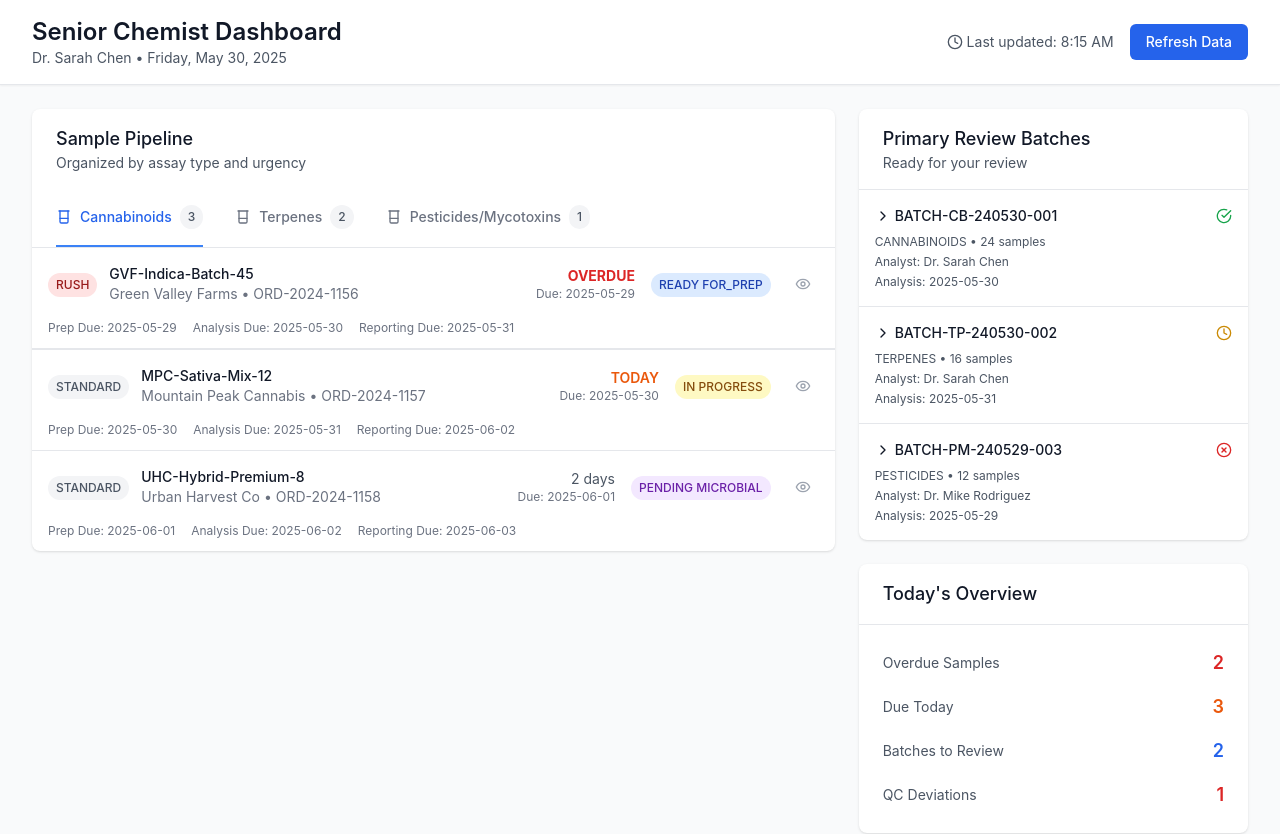
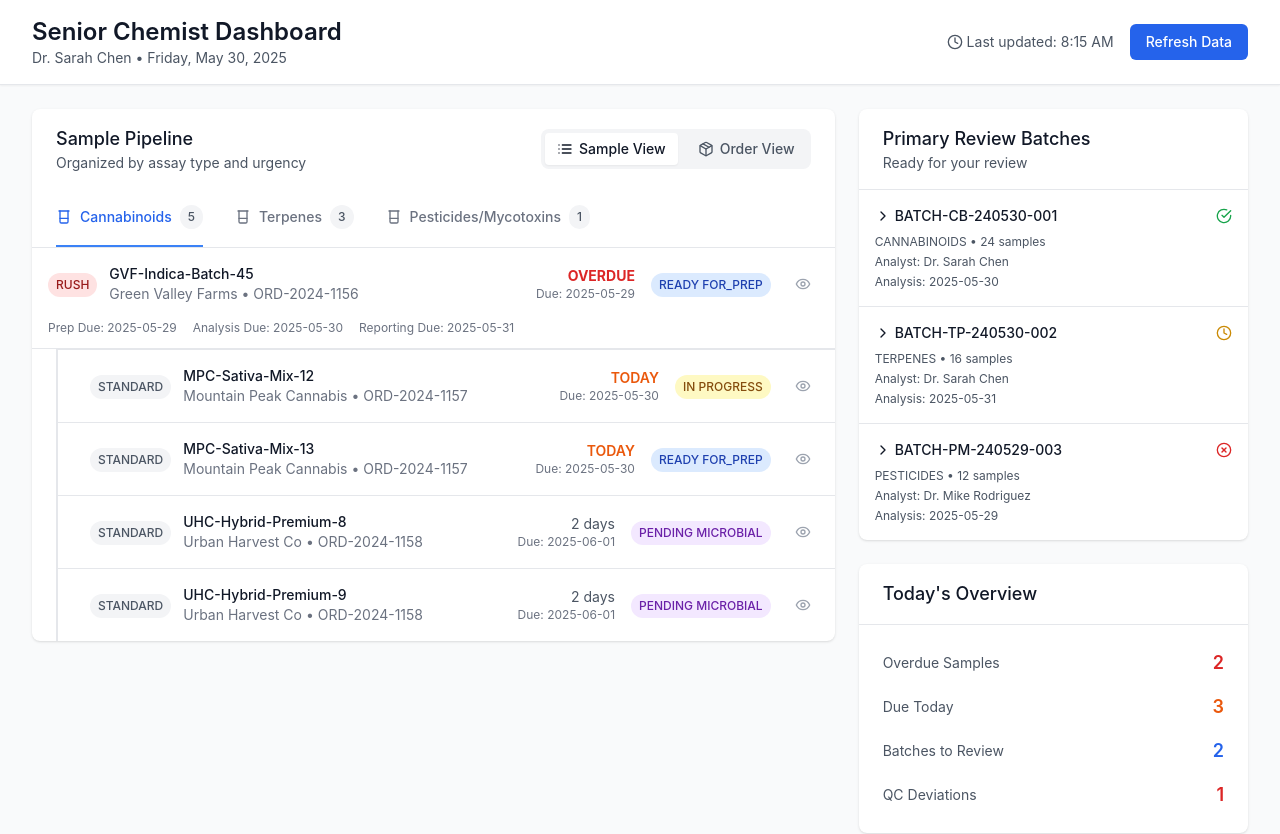
Before and after one commit to adamscavone/LIMS6KCustomerJourney, a React (Create React App) app in the folder dashboard/: page / in a window 1280 px wide. Shown: the top 834 px of the page. Built offline with nearby package versions, Linux system fonts and the light colour scheme.

Commit message:
Commit Some Changes

```diff
--- a/dashboard/src/App.js
+++ b/dashboard/src/App.js
@@ -1,9 +1,11 @@
 import React, { useState } from 'react';
-import { Clock, AlertTriangle, CheckCircle, XCircle, ChevronDown, ChevronRight, Eye, BarChart3, Calendar, Beaker } from 'lucide-react';
+import { Clock, AlertTriangle, CheckCircle, XCircle, ChevronDown, ChevronRight, Eye, BarChart3, Calendar, Beaker, Grid, List, Package } from 'lucide-react';
 
 const App = () => {
   const [activeTab, setActiveTab] = useState('cannabinoids');
   const [expandedBatches, setExpandedBatches] = useState({});
+  const [expandedOrders, setExpandedOrders] = useState({});
+  const [viewMode, setViewMode] = useState('sample'); // 'sample' or 'order'
 
   // Mock data representing realistic sample loads
   const mockSamples = {
@@ -34,10 +36,34 @@ const App = () => {
       },
       {
         id: 'S003',
+        orderId: 'ORD-2024-1157', // Same order as S002
+        client: 'Mountain Peak Cannabis',
+        sampleName: 'MPC-Sativa-Mix-13',
+        dueDate: '2025-05-30',
+        status: 'ready_for_prep',
+        priority: 'standard',
+        prepDue: '2025-05-30',
+        analysisDue: '2025-05-31',
+        reportingDue: '2025-06-02'
+      },
+      {
+        id: 'S004',
         orderId: 'ORD-2024-1158',
         client: 'Urban Harvest Co',
         sampleName: 'UHC-Hybrid-Premium-8',
         dueDate: '2025-06-01', // Future
+        status: 'pending_microbial',
+        priority: 'standard',
+        prepDue: '2025-06-01',
+        analysisDue: '2025-06-02',
+        reportingDue: '2025-06-03'
+      },
+      {
+        id: 'S005',
+        orderId: 'ORD-2024-1158', // Same order as S004
+        client: 'Urban Harvest Co',
+        sampleName: 'UHC-Hybrid-Premium-9',
+        dueDate: '2025-06-01',
         status: 'pending_microbial',
         priority: 'standard',
         prepDue: '2025-06-01',
@@ -65,6 +91,18 @@ const App = () => {
         sampleName: 'DB-Myrcene-Study-3',
         dueDate: '2025-06-01',
         status: 'in_progress',
+        priority: 'standard',
+        prepDue: '2025-05-31',
+        analysisDue: '2025-06-01',
+        reportingDue: '2025-06-02'
+      },
+      {
+        id: 'T003',
+        orderId: 'ORD-2024-1160', // Same order as T002
+        client: 'Desert Bloom',
+        sampleName: 'DB-Myrcene-Study-4',
+        dueDate: '2025-06-01',
+        status: 'ready_for_prep',
         priority: 'standard',
         prepDue: '2025-05-31',
         analysisDue: '2025-06-01',
@@ -161,6 +199,13 @@ const App = () => {
     }));
   };
 
+  const toggleOrderExpansion = (orderId) => {
+    setExpandedOrders(prev => ({
+      ...prev,
+      [orderId]: !prev[orderId]
+    }));
+  };
+
   const sortSamplesByPriority = (samples) => {
     return [...samples].sort((a, b) => {
       // First by due date urgency
@@ -181,11 +226,54 @@ const App = () => {
     });
   };
 
-  const renderSampleRow = (sample) => {
+  const groupSamplesByOrder = (samples) => {
+    const grouped = samples.reduce((acc, sample) => {
+      if (!acc[sample.orderId]) {
+        acc[sample.orderId] = {
+          orderId: sample.orderId,
+          client: sample.client,
+          samples: [],
+          earliestDueDate: sample.dueDate,
+          highestPriority: sample.priority,
+          overallStatus: sample.status
+        };
+      }
+      acc[sample.orderId].samples.push(sample);
+
+      // Update order-level metadata
+      if (new Date(sample.dueDate) < new Date(acc[sample.orderId].earliestDueDate)) {
+        acc[sample.orderId].earliestDueDate = sample.dueDate;
+      }
+      if (sample.priority === 'rush') {
+        acc[sample.orderId].highestPriority = 'rush';
+      }
+
+      return acc;
+    }, {});
+
+    return Object.values(grouped).sort((a, b) => {
+      // Sort orders by same logic as samples
+      const urgencyA = getDueDateUrgency(a.earliestDueDate);
+      const urgencyB = getDueDateUrgency(b.earliestDueDate);
+
+      if (urgencyA.label === 'OVERDUE' && urgencyB.label !== 'OVERDUE') return -1;
+      if (urgencyB.label === 'OVERDUE' && urgencyA.label !== 'OVERDUE') return 1;
+      if (urgencyA.label === 'TODAY' && urgencyB.label !== 'TODAY' && urgencyB.label !== 'OVERDUE') return -1;
+      if (urgencyB.label === 'TODAY' && urgencyA.label !== 'TODAY' && urgencyA.label !== 'OVERDUE') return 1;
+
+      if (a.highestPriority === 'rush' && b.highestPriority !== 'rush') return -1;
+      if (b.highestPriority === 'rush' && a.highestPriority !== 'rush') return 1;
+
+      return a.client.localeCompare(b.client);
+    });
+  };
+
+  const renderSampleRow = (sample, isNested = false) => {
     const urgency = getDueDateUrgency(sample.dueDate);
+    const indentClass = isNested ? 'ml-6 border-l-2 border-gray-200 pl-4' : '';
 
     return (
-      <div key={sample.id} className="border-b border-gray-200 hover:bg-gray-50">
+      <div key={sample.id} className={`border-b border-gray-200 hover:bg-gray-50 ${indentClass}`}>
         <div className="p-4 flex items-center justify-between">
           <div className="flex-1 min-w-0">
             <div className="flex items-center space-x-3">
@@ -230,6 +318,7 @@ const App = () => {
         </div>
 
         {/* Timeline breakdown */}
+        {!isNested && (
           <div className="px-4 pb-3">
             <div className="flex space-x-4 text-xs text-gray-500">
               <span>Prep Due: {sample.prepDue}</span>
@@ -237,8 +326,91 @@ const App = () => {
               <span>Reporting Due: {sample.reportingDue}</span>
             </div>
           </div>
+        )}
       </div>
     );
+  };
+
+  const renderOrderRow = (order) => {
+    const urgency = getDueDateUrgency(order.earliestDueDate);
+    const isExpanded = expandedOrders[order.orderId];
+
+    return (
+      <div key={order.orderId} className="border-b border-gray-200">
+        <div className="hover:bg-gray-50">
+          <div className="p-4 flex items-center justify-between">
+            <div className="flex-1 min-w-0">
+              <div className="flex items-center space-x-3">
+                <button
+                  onClick={() => toggleOrderExpansion(order.orderId)}
+                  className="flex-shrink-0 p-1 text-gray-400 hover:text-gray-600"
+                >
+                  {isExpanded ?
+                    <ChevronDown className="w-4 h-4" /> :
+                    <ChevronRight className="w-4 h-4" />
+                  }
+                </button>
+                <div className="flex-shrink-0">
+                  <span className={`inline-flex px-2 py-1 text-xs font-medium rounded-full ${getPriorityColor(order.highestPriority)}`}>
+                    {order.highestPriority.toUpperCase()}
+                  </span>
+                </div>
+                <div className="min-w-0 flex-1">
+                  <p className="text-sm font-medium text-gray-900 truncate">
+                    {order.orderId}
+                  </p>
+                  <p className="text-sm text-gray-500">
+                    {order.client} • {order.samples.length} sample{order.samples.length !== 1 ? 's' : ''}
+                  </p>
+                </div>
+              </div>
+            </div>
+
+            <div className="flex items-center space-x-4">
+              <div className="text-right">
+                <p className={`text-sm ${urgency.color}`}>
+                  {urgency.label}
+                </p>
+                <p className="text-xs text-gray-500">
+                  Earliest: {order.earliestDueDate}
+                </p>
+              </div>
+
+              <div className="text-center">
+                <Package className="w-4 h-4 text-gray-400" />
+              </div>
+
+              <div className="flex space-x-2">
+                <button className="p-2 text-gray-400 hover:text-gray-600">
+                  <Eye className="w-4 h-4" />
+                </button>
+              </div>
+            </div>
+          </div>
+        </div>
+
+        {isExpanded && (
+          <div className="bg-gray-50">
+            {order.samples.map(sample => renderSampleRow(sample, true))}
+          </div>
+        )}
+      </div>
+    );
+  };
+
+  const getCurrentData = () => {
+    const samples = mockSamples[activeTab];
+    if (viewMode === 'order') {
+      return groupSamplesByOrder(samples);
+    }
+    return sortSamplesByPriority(samples);
+  };
+
+  const getTabCount = (assayType) => {
+    if (viewMode === 'order') {
+      return groupSamplesByOrder(mockSamples[assayType]).length;
+    }
+    return mockSamples[assayType].length;
   };
 
   return (
@@ -271,17 +443,45 @@ const App = () => {
           <div className="lg:col-span-2">
             <div className="bg-white rounded-lg shadow">
               <div className="border-b border-gray-200">
-                <div className="px-6 py-4">
+                <div className="px-6 py-4 flex justify-between items-center">
+                  <div>
                     <h2 className="text-lg font-medium text-gray-900">Sample Pipeline</h2>
                     <p className="text-sm text-gray-600">Organized by assay type and urgency</p>
+                  </div>
+
+                  {/* View Mode Toggle */}
+                  <div className="flex items-center space-x-2 bg-gray-100 rounded-lg p-1">
+                    <button
+                      onClick={() => setViewMode('sample')}
+                      className={`flex items-center px-3 py-1.5 rounded text-sm font-medium transition-colors ${
+                        viewMode === 'sample'
+                          ? 'bg-white text-gray-900 shadow-sm'
+                          : 'text-gray-600 hover:text-gray-900'
+                      }`}
+                    >
+                      <List className="w-4 h-4 mr-1.5" />
+                      Sample View
+                    </button>
+                    <button
+                      onClick={() => setViewMode('order')}
+                      className={`flex items-center px-3 py-1.5 rounded text-sm font-medium transition-colors ${
+                        viewMode === 'order'
+                          ? 'bg-white text-gray-900 shadow-sm'
+                          : 'text-gray-600 hover:text-gray-900'
+                      }`}
+                    >
+                      <Package className="w-4 h-4 mr-1.5" />
+                      Order View
+                    </button>
+                  </div>
                 </div>
 
                 {/* Tabs */}
                 <div className="flex space-x-8 px-6">
                   {[
-                    { id: 'cannabinoids', label: 'Cannabinoids', icon: Beaker, count: mockSamples.cannabinoids.length },
-                    { id: 'terpenes', label: 'Terpenes', icon: Beaker, count: mockSamples.terpenes.length },
-                    { id: 'pesticides', label: 'Pesticides/Mycotoxins', icon: Beaker, count: mockSamples.pesticides.length }
+                    { id: 'cannabinoids', label: 'Cannabinoids', icon: Beaker },
+                    { id: 'terpenes', label: 'Terpenes', icon: Beaker },
+                    { id: 'pesticides', label: 'Pesticides/Mycotoxins', icon: Beaker }
                   ].map((tab) => (
                     <button
                       key={tab.id}
@@ -295,21 +495,25 @@ const App = () => {
                       <tab.icon className="w-4 h-4 mr-2" />
                       {tab.label}
                       <span className="ml-2 bg-gray-100 text-gray-600 py-1 px-2 rounded-full text-xs">
-                        {tab.count}
+                        {getTabCount(tab.id)}
                       </span>
                     </button>
                   ))}
                 </div>
               </div>
 
-              {/* Sample List */}
+              {/* Content List */}
               <div className="divide-y divide-gray-200">
-                {sortSamplesByPriority(mockSamples[activeTab]).map(renderSampleRow)}
+                {viewMode === 'sample' ? (
+                  sortSamplesByPriority(mockSamples[activeTab]).map(renderSampleRow)
+                ) : (
+                  groupSamplesByOrder(mockSamples[activeTab]).map(renderOrderRow)
+                )}
 
                 {mockSamples[activeTab].length === 0 && (
                   <div className="p-8 text-center text-gray-500">
                     <Beaker className="w-12 h-12 mx-auto mb-4 text-gray-300" />
-                    <p>No samples in queue for {activeTab}</p>
+                    <p>No {viewMode === 'order' ? 'orders' : 'samples'} in queue for {activeTab}</p>
                   </div>
                 )}
               </div>
```
Lines whose indentation alone changed are shown as unchanged.
